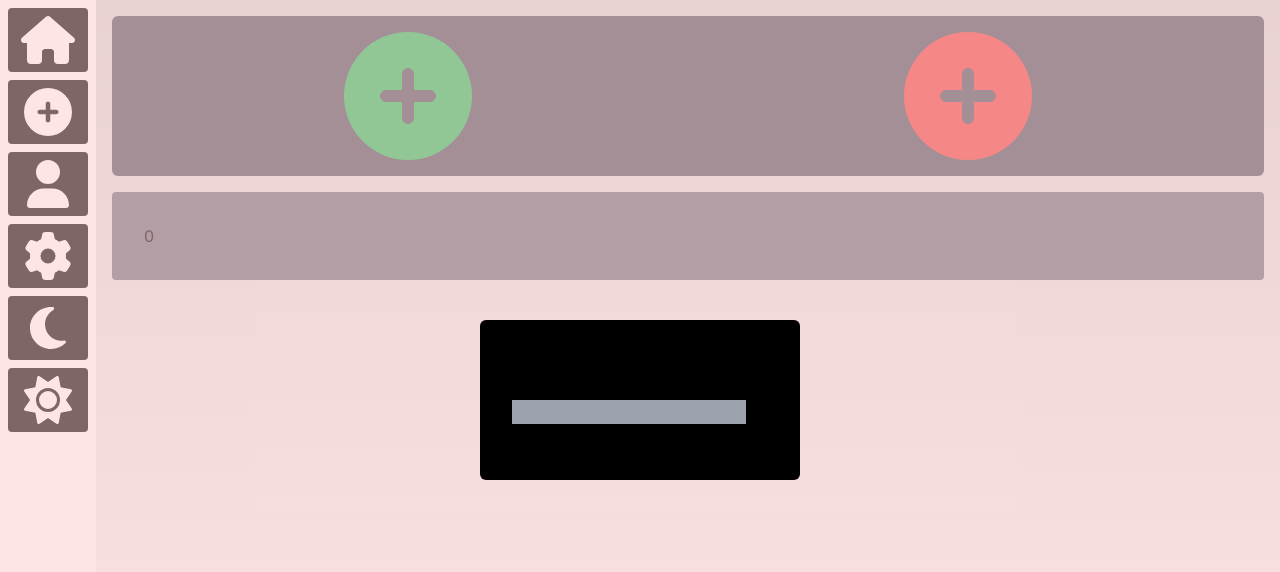
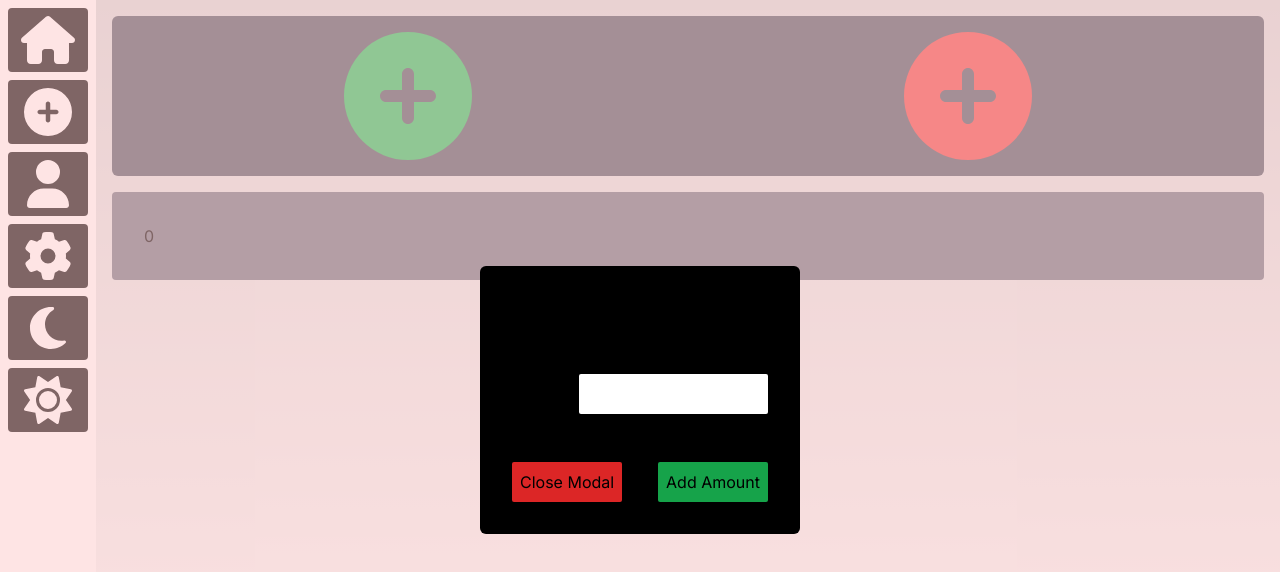
Before and after one commit to 11amanraj/expense-manager, a Next.js app: page / in a window 1280 px wide. Both pictures are taken after a click on the icon 408 px from the left and 96 px from the top of the page. Shown: the top 572 px of the page. Built offline with nearby package versions, Linux system fonts and the light colour scheme.

Commit message:
Added styling to AddEntry component

```diff
--- a/components/Dashboard/AddEntry.tsx
+++ b/components/Dashboard/AddEntry.tsx
@@ -9,15 +9,17 @@ import Modal from '@components/UI/Modal'
 const AddEntry = () => {
     const dispatch = useDispatch<AppDispatch>()
     const [showModal, setShowModal] = useState(false)
-    const [error, setError] = useState<string | null>(null)
+    const [error, setError] = useState<string>('')
     const inputRef = useRef<HTMLInputElement>(null)
 
     useEffect(() => {
-        const timer = setTimeout(() => {
-            setError(null)
-        }, 5000)
+        if(error.length > 0) {
+            const timer = setTimeout(() => {
+                setError('')
+            }, 5000)
 
-        return () => clearTimeout(timer)
+            return () => clearTimeout(timer)
+        }
     }, [error])
 
     const addAmountHandler = () => {
@@ -29,8 +31,14 @@ const AddEntry = () => {
             } else {
                 dispatch(addOneCredit(amount))
                 setShowModal(false)
+                setError('')
             }
         }
+    }
+
+    const closeModalHandler = () => {
+        setShowModal(false)
+        setError('')
     }
 
     return (
@@ -45,16 +53,27 @@ const AddEntry = () => {
                 className='flex-1 h-full w-full text-red-500 cursor-pointer'
                 icon={faCirclePlus}
             />
-            <Modal showModal={showModal} onClose={() => setShowModal(false)}>
-                <h2>Add Credit/Expense</h2>
-                <div>
-                    {error && <div className='text-red-500'>{error}</div>}
+            <Modal showModal={showModal} onClose={closeModalHandler}>
+                <h2 className='text-lg my-4'>Add Credit/Expense</h2>
+                <div className='flex gap-2 items-center'>
                     <label htmlFor='amount'>Amount</label>
-                    <input className='bg-gray-400 text-teal-900' type='number' id='amount' ref={inputRef}/>
+                    <input
+                        className='bg-white text-teal-900 flex-auto min-w-0 rounded-sm p-2'
+                        type='number'
+                        id='amount'
+                        ref={inputRef}
+                    />
                 </div>
-                <div>
-                    <button onClick={() => setShowModal(false)}>Close Modal</button>
-                    <button onClick={addAmountHandler}>Add Amount</button>
+                <div className='text-red-500 text-xs h-4'>{error}</div>
+                <div className='flex justify-between'>
+                    <button
+                        className='bg-red-600 p-2 rounded-sm hover:bg-red-900'
+                        onClick={closeModalHandler}
+                    >Close Modal</button>
+                    <button
+                        className='bg-green-600 p-2 rounded-sm hover:bg-green-900'
+                        onClick={addAmountHandler}
+                    >Add Amount</button>
                 </div>
             </Modal>
         </div>
--- a/components/UI/Modal.tsx
+++ b/components/UI/Modal.tsx
@@ -6,7 +6,7 @@ const Modal: React.FC<{showModal: boolean, onClose: () => void, children: React.
     const modalContent = () => {
         return (
             <div onClick={onClose} className="fixed left-0 top-0 bottom-0 right-0 bg-red-200 bg-opacity-50 flex flex-col items-center justify-center">
-                <div onClick={e => e.stopPropagation()} className="bg-black p-8 w-80 rounded-md">
+                <div onClick={e => e.stopPropagation()} className="bg-black p-8 w-80 rounded-md flex flex-col gap-4">
                     {children}
                 </div>
             </div>
```
